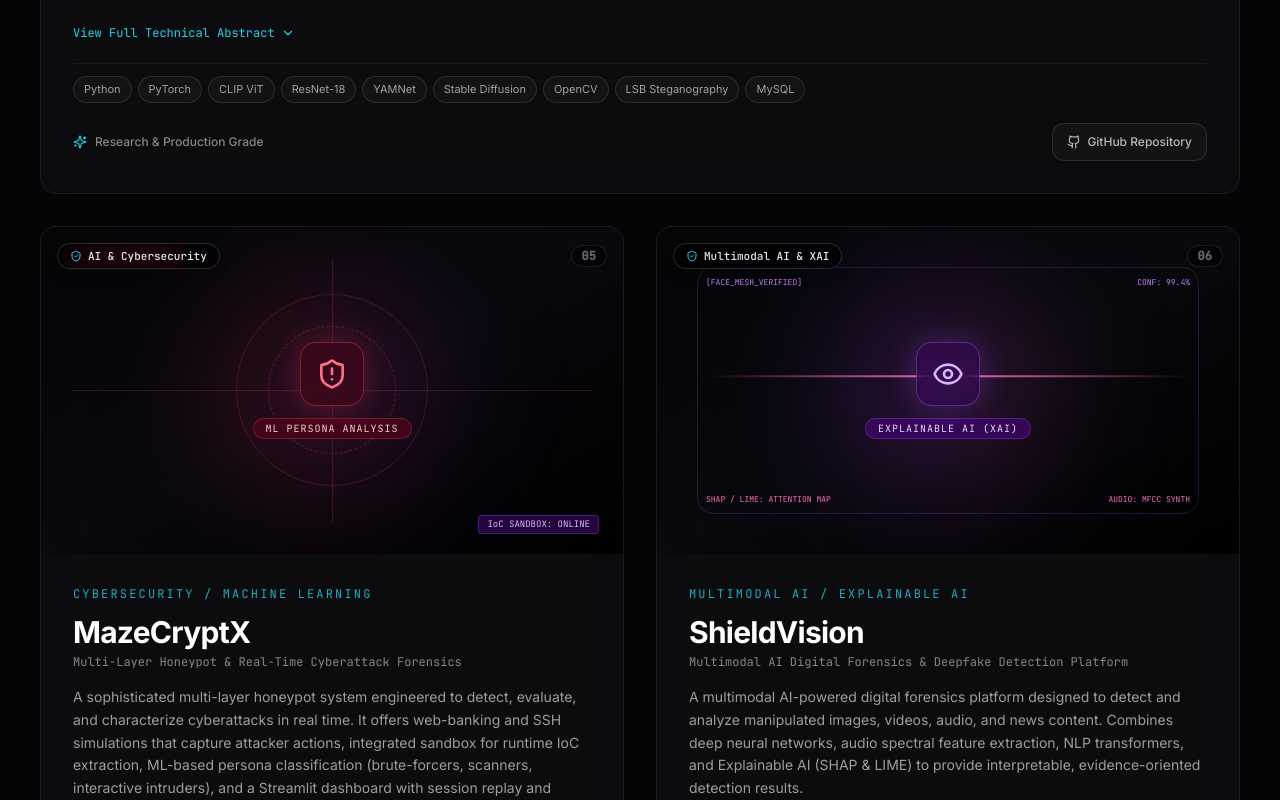
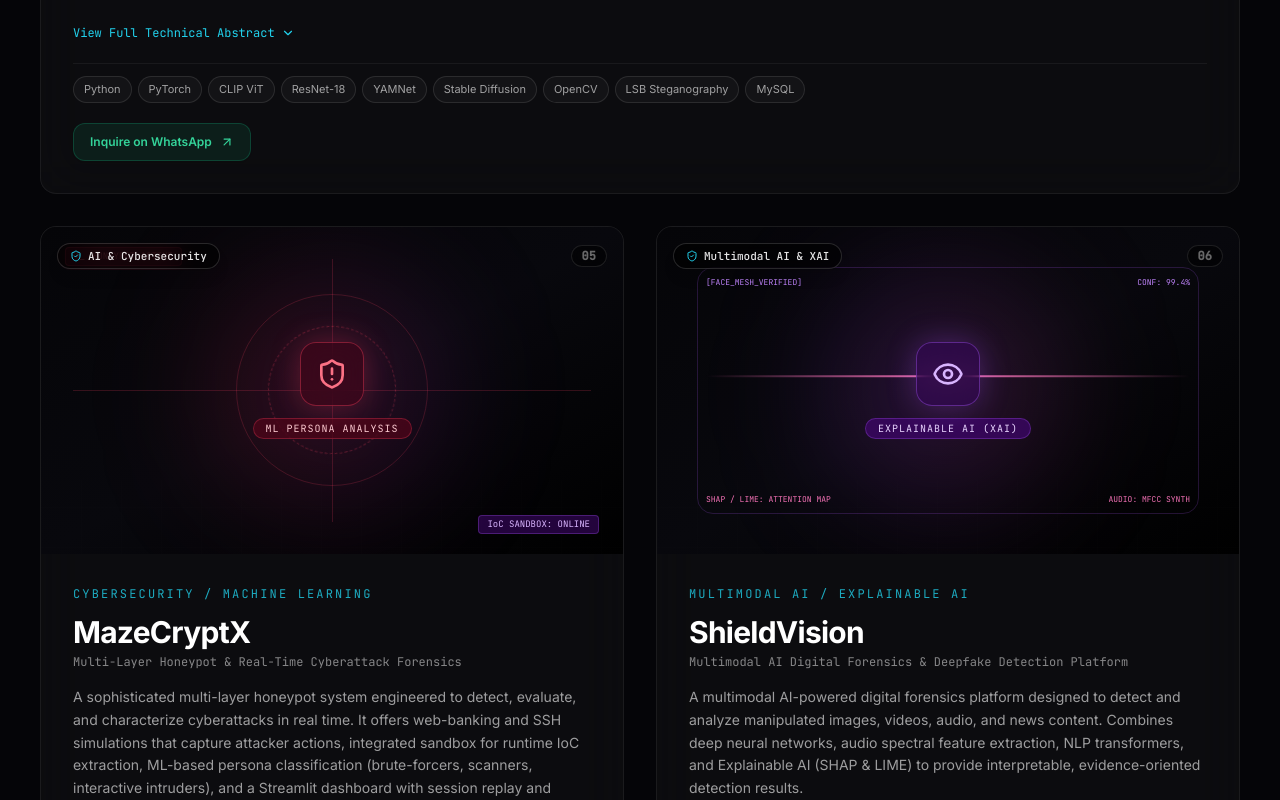
Before and after one commit to swapnilkoli27/portfolio, a React (Vite) app: page / in a window 1280 px wide. Shown: the part 5700-6500 px from the top of the page. Built offline with nearby package versions, Linux system fonts and the light colour scheme.

Commit message:
Completely remove all GitHub links, buttons, and references across the website

```diff
--- a/src/data/content.ts
+++ b/src/data/content.ts
@@ -64,7 +64,6 @@ export interface ProjectItem {
   image: 'vorqentra' | 'vorqquentra' | 'techryon' | 'eminsphere' | 'virtualdna' | 'mazecryptx' | 'shieldvision' | 'guardianai' | string;
   accent: string;
   liveUrl?: string;
-  github?: string;
   statusBadge: string;
 }
 
@@ -144,7 +143,6 @@ export const projects: ProjectItem[] = [
     technologies: ['Python', 'PyTorch', 'CLIP ViT', 'ResNet-18', 'YAMNet', 'Stable Diffusion', 'OpenCV', 'LSB Steganography', 'MySQL'],
     image: 'virtualdna',
     accent: 'from-teal-400/30 to-cyan-600/15',
-    github: 'https://github.com/swapnilkoli27',
     statusBadge: 'AI Provenance & XAI',
   },
   {
@@ -164,7 +162,6 @@ export const projects: ProjectItem[] = [
     technologies: ['Python', 'Streamlit', 'Machine Learning', 'Cybersecurity', 'Sandbox Analysis', 'Threat Intelligence'],
     image: 'mazecryptx',
     accent: 'from-rose-600/25 to-purple-600/10',
-    github: 'https://github.com/swapnilkoli27',
     statusBadge: 'AI & Cybersecurity',
   },
   {
@@ -185,7 +182,6 @@ export const projects: ProjectItem[] = [
     technologies: ['Python', 'TensorFlow', 'Keras', 'OpenCV', 'Librosa', 'Transformers', 'SHAP', 'LIME', 'Flask', 'MySQL'],
     image: 'shieldvision',
     accent: 'from-purple-600/25 to-pink-500/10',
-    github: 'https://github.com/swapnilkoli27',
     statusBadge: 'Multimodal AI & XAI',
   },
   {
@@ -206,7 +202,6 @@ export const projects: ProjectItem[] = [
     technologies: ['Raspberry Pi 4B', 'ESP32', 'Python', 'OpenCV', 'MobileNet SSD', 'Firebase', 'GPS / GSM', 'SpeechRecognition'],
     image: 'guardianai',
     accent: 'from-cyan-500/25 to-emerald-500/10',
-    github: 'https://github.com/swapnilkoli27',
     statusBadge: 'AIoT & Hardware',
   },
 ];
--- a/src/sections/Work.tsx
+++ b/src/sections/Work.tsx
@@ -1,6 +1,6 @@
 import { useState } from 'react';
 import { motion, AnimatePresence } from 'framer-motion';
-import { ArrowUpRight, Github, ExternalLink, Sparkles, ChevronDown, ChevronUp, CheckCircle2, ShieldCheck } from 'lucide-react';
+import { ArrowUpRight, ExternalLink, Sparkles, ChevronDown, ChevronUp, CheckCircle2, ShieldCheck } from 'lucide-react';
 import SectionHeading from '@/components/SectionHeading';
 import { projects, type ProjectItem } from '@/data/content';
 import { useInView } from '@/hooks/useInView';
@@ -10,7 +10,7 @@ function ProjectCard({ project, index }: { project: ProjectItem; index: number }
   const { ref, inView } = useInView({ threshold: 0.1 });
   const [expanded, setExpanded] = useState(false);
   const isLarge = index === 0 || index === 3;
-  const targetUrl = project.liveUrl || project.github || '#';
+  const targetUrl = project.liveUrl || '#';
 
   return (
     <motion.article
@@ -156,22 +156,15 @@ function ProjectCard({ project, index }: { project: ProjectItem; index: number }
                   <ArrowUpRight className="h-3.5 w-3.5 transition-transform group-hover:translate-x-0.5 group-hover:-translate-y-0.5" />
                 </a>
               ) : (
-                <div className="inline-flex items-center gap-2 text-xs font-medium text-white/50">
-                  <Sparkles className="h-3.5 w-3.5 text-accent-cyan" />
-                  <span>Research & Production Grade</span>
-                </div>
-              )}
-
-              {project.github && (
                 <a
-                  href={project.github}
+                  href={`https://wa.me/917057985925?text=Hi%20GrowUnified%20Technologies!%20I'm%20interested%20in%20learning%20more%20about%20your%20${encodeURIComponent(project.title)}%20project.`}
                   target="_blank"
                   rel="noopener noreferrer"
                   data-cursor="hover"
-                  className="inline-flex items-center gap-1.5 rounded-xl border border-white/10 bg-white/[0.03] px-3.5 py-2.5 text-xs font-medium text-white/70 transition-all hover:border-white/25 hover:bg-white/[0.08] hover:text-white"
+                  className="inline-flex items-center gap-2 rounded-xl bg-emerald-500/10 border border-emerald-500/25 px-4 py-2.5 text-xs font-semibold text-emerald-400 transition-all hover:bg-emerald-500 hover:text-white hover:border-emerald-500 shadow-sm"
                 >
-                  <Github className="h-3.5 w-3.5" />
-                  <span>GitHub Repository</span>
+                  <span>Inquire on WhatsApp</span>
+                  <ArrowUpRight className="h-3.5 w-3.5" />
                 </a>
               )}
             </div>
```
